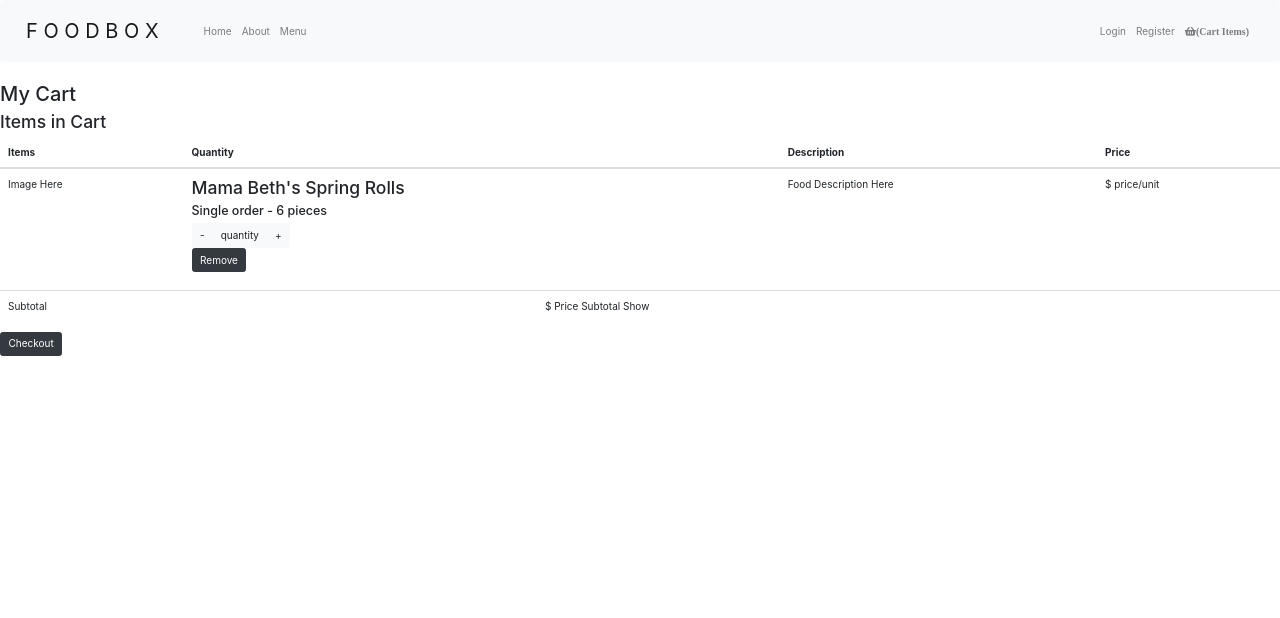
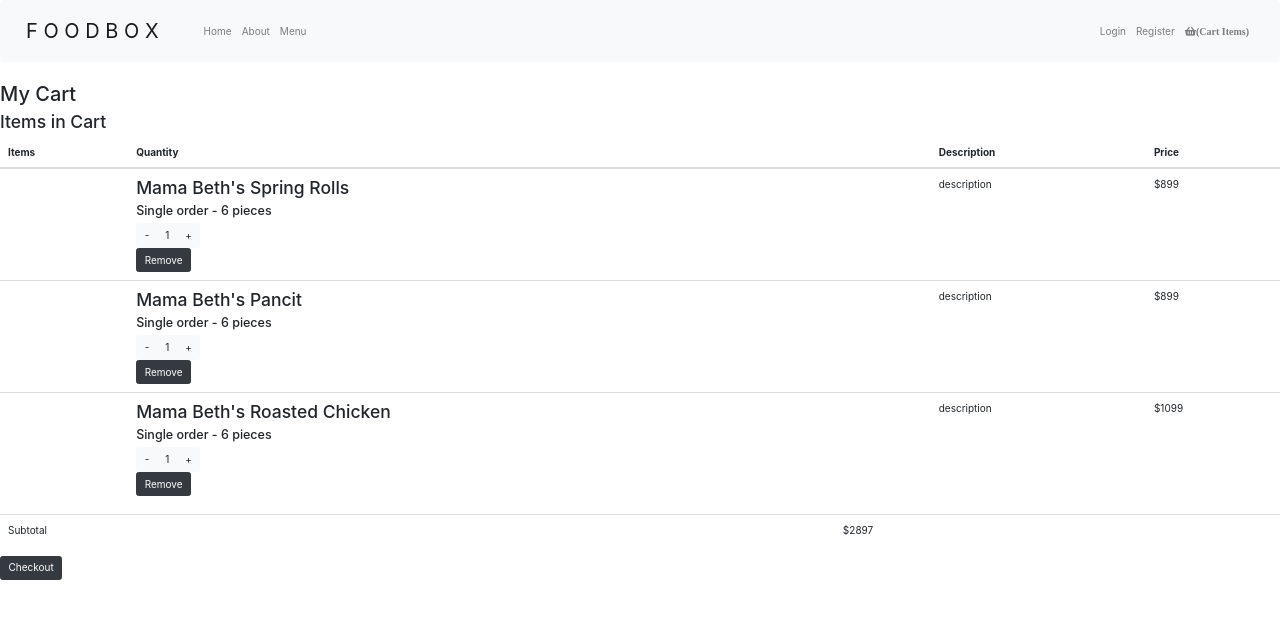
Before and after one commit to mhallett00/FoodBox, a React (Create React App) app in the folder client/: page /cart in a window 1280 px wide. Shown: the top 618 px of the page. Built offline with nearby package versions, Linux system fonts and the light colour scheme; no server answers.

Commit message:
passed created props from BuyerCart component

```diff
--- a/client/src/components/BuyerCart.jsx
+++ b/client/src/components/BuyerCart.jsx
@@ -1,10 +1,66 @@
-import React from "react";
+import React, { useState, useEffect } from "react";
 import Table from 'react-bootstrap/Table';
 import Button from 'react-bootstrap/Button';
 import ButtonGroup from 'react-bootstrap/ButtonGroup';
 import BuyerCartListItem from './BuyerCartListItem';
 
+const BuyerListItemsData = [
+  {
+    name: "Spring Rolls",
+    image: "",
+    user_id: 1,
+    seller_name: "Mama Beth",
+    quantity: 1,
+    description: "description",
+    price_cents: 899
+  },
+  {
+    name: "Pancit",
+    image: "",
+    user_id: 1,
+    seller_name: "Mama Beth",
+    quantity: 1,
+    description: "description",
+    price_cents: 899
+  },
+  {
+    name: "Roasted Chicken",
+    image: "",
+    user_id: 1,
+    seller_name: "Mama Beth",
+    quantity: 1,
+    description: "description",
+    price_cents: 1099
+  },
+];
+
 export default function BuyerCart() {
+
+  const BuyerListItem = BuyerListItemsData.map((ListItem, index) => {
+    return (
+      <BuyerCartListItem
+        key={index}
+        name={ListItem.name}
+        image={ListItem.image}
+        user_id={ListItem.user_id}
+        seller_name={ListItem.seller_name}
+        quantity={ListItem.quantity}
+        description={ListItem.description}
+        price_cents={ListItem.price_cents}
+      />
+    )
+  })
+
+  // subtotal price calculator
+  const itemPriceArray = []
+  BuyerListItem.forEach(ListItem => itemPriceArray.push(ListItem.props.price_cents))
+  const reducer = (a, b) => a + b;
+  let priceSubtotal = itemPriceArray.reduce(reducer);
+
+  const [subtotal, setSubtotal] = useState(priceSubtotal)
+
+
+
   return (
     <>
       <div className='buyer-cart'>
@@ -24,7 +80,7 @@ export default function BuyerCart() {
             </tr>
           </thead>
           <tbody>
-            <BuyerCartListItem/>
+            { BuyerListItem }
           </tbody>
         </Table>
         <div className="buyer-cart subtotal">
@@ -33,8 +89,8 @@ export default function BuyerCart() {
             <tr>
               <td>Subtotal</td>
               <td></td>
-              <td></td>
-              <td colSpan="2">$ Price Subtotal Show</td>
+              <td colSpan="2"></td>
+              <td>${priceSubtotal}</td>
             </tr>
           </tbody>
         </Table>
--- a/client/src/components/BuyerCartListItem.jsx
+++ b/client/src/components/BuyerCartListItem.jsx
@@ -1,26 +1,32 @@
-import React from "react";
+import React, { useState, useEffect } from "react";
 import Button from 'react-bootstrap/Button';
 import ButtonGroup from 'react-bootstrap/ButtonGroup';
 
-export default function BuyerCartListItem() {
+
+export default function BuyerCartListItem(props) {
+  const { name, image, user_id, seller_name, quantity, description, price_cents } = props;
+  const [itemCount, setItemCount] = useState(1);
+
   return (
+
     <tr>
-      <td><img src=""/>Image Here</td>
+      <td><img src=""/>{image}</td>
       <td>
-        <h3>Mama Beth's Spring Rolls</h3>
+        <h3>{seller_name}'s {name}</h3>
         <h5>Single order - 6 pieces</h5>
         <ButtonGroup aria-label="Basic example">
-          <Button variant="light">-</Button>
-          <Button variant="light">quantity</Button>
-          <Button variant="light">+</Button>
+          <Button variant="light" onClick={() => setItemCount(itemCount - 1)}>-</Button>
+          <Button variant="light">{itemCount}</Button>
+          <Button variant="light" onClick={() => setItemCount(itemCount + 1)}>+</Button>
         </ButtonGroup>
         <br/>
         <Button variant="dark" type="submit">
           Remove
         </Button>
       </td>
-      <td colSpan="2">Food Description Here</td>
-      <td>$ price/unit</td>
+      <td colSpan="2">{description}</td>
+      <td>${itemCount * price_cents}</td>
     </tr>
+
   );
 }
```
